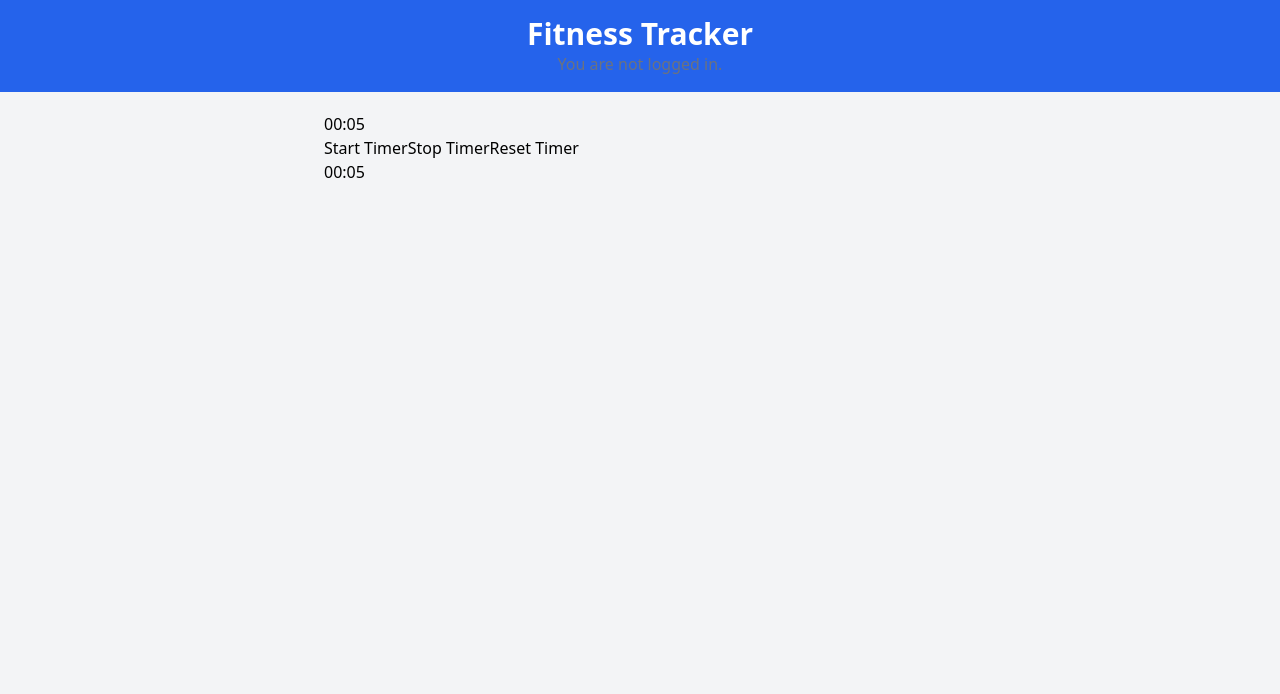
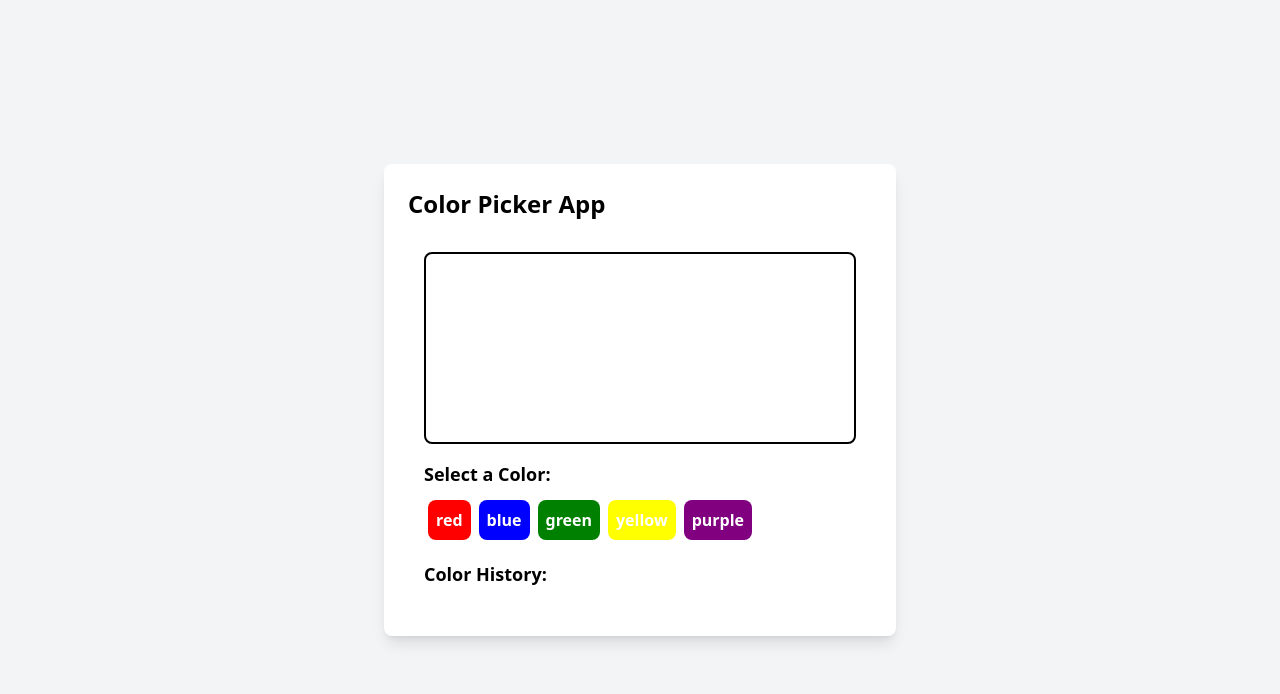
Before and after one commit to AsadMarfani/bq-web2-react-project, a React (Vite) app: page / in a window 1280 px wide. Shown: the top 694 px of the page. Built offline with nearby package versions, Linux system fonts and the light colour scheme.

Commit message:
Added color picker for quiz

```diff
--- a/src/App.jsx
+++ b/src/App.jsx
@@ -1,25 +1,12 @@
-import Header from "./components/Header";
-import useTimerV1 from "./hooks/useTimerV1";
-import useTimerV2 from "./hooks/useTimerV2";
+import ColorPicker from "./features/colorPicker/colorPicker";
 
-function App() {
-  const time = useTimerV1();
-  const { formattedTime, start, stop, reset } = useTimerV2(0, true);
-
-  return (
-    <div className="min-h-screen bg-gray-100">
-      <Header />
-      <main className="max-w-2xl mx-auto p-5">
-        <h3>{formattedTime}</h3>
-        <button onClick={() => start()}>Start Timer</button>
-        <button onClick={() => stop()}>Stop Timer</button>
-        <button onClick={() => reset()}>Reset Timer</button>
-        <div>
-          <h1>{time}</h1>
-        </div>
-      </main>
+const App = () => (
+  <div className="min-h-screen bg-gray-100 flex items-center justify-center">
+    <div className="max-w-lg w-full bg-white shadow-lg rounded-lg p-6">
+      <h1 className="text-2xl font-bold mb-4">Color Picker App</h1>
+      <ColorPicker />
     </div>
-  );
-}
+  </div>
+);
 
 export default App;
--- /dev/null
+++ b/src/features/colorPicker/colorPicker.jsx
@@ -0,0 +1,59 @@
+import { useState } from "react";
+
+const ColorPicker = () => {
+  const [bgColor, setBgColor] = useState("white");
+  const [colorHistory, setColorHistory] = useState([]);
+
+  const colors = ["red", "blue", "green", "yellow", "purple"];
+
+  const handleColorSelect = (color) => {
+    setBgColor(color);
+    addColorToHistory(color);
+  };
+
+  const addColorToHistory = (color) => {
+    setColorHistory([color, ...colorHistory]);
+  };
+
+  return (
+    <div className="p-4">
+      <div
+        className={`w-full h-48 mb-4 rounded-lg border-2 border-black flex items-center justify-center`}
+        style={{ backgroundColor: bgColor }}
+      >
+        <h2 className="text-white text-xl font-bold">Color Preview</h2>
+      </div>
+
+      <h3 className="text-lg font-semibold mb-2">Select a Color:</h3>
+      <div className="flex flex-wrap mb-4">
+        {colors.map((color) => (
+          <button
+            key={color}
+            className={`m-1 p-2 rounded-lg text-white font-semibold`}
+            style={{ backgroundColor: color }}
+            onClick={() => handleColorSelect(color)}
+          >
+            {color}
+          </button>
+        ))}
+      </div>
+
+      {/* Color History Section */}
+      <h3 className="text-lg font-semibold mb-2">Color History:</h3>
+      <div className="flex flex-wrap">
+        {colorHistory.map((color, index) => (
+          <button
+            key={index}
+            className={`m-1 p-2 rounded-lg text-white font-semibold`}
+            style={{ backgroundColor: color }}
+            onClick={() => handleColorSelect(color)}
+          >
+            {color}
+          </button>
+        ))}
+      </div>
+    </div>
+  );
+};
+
+export default ColorPicker;
```
